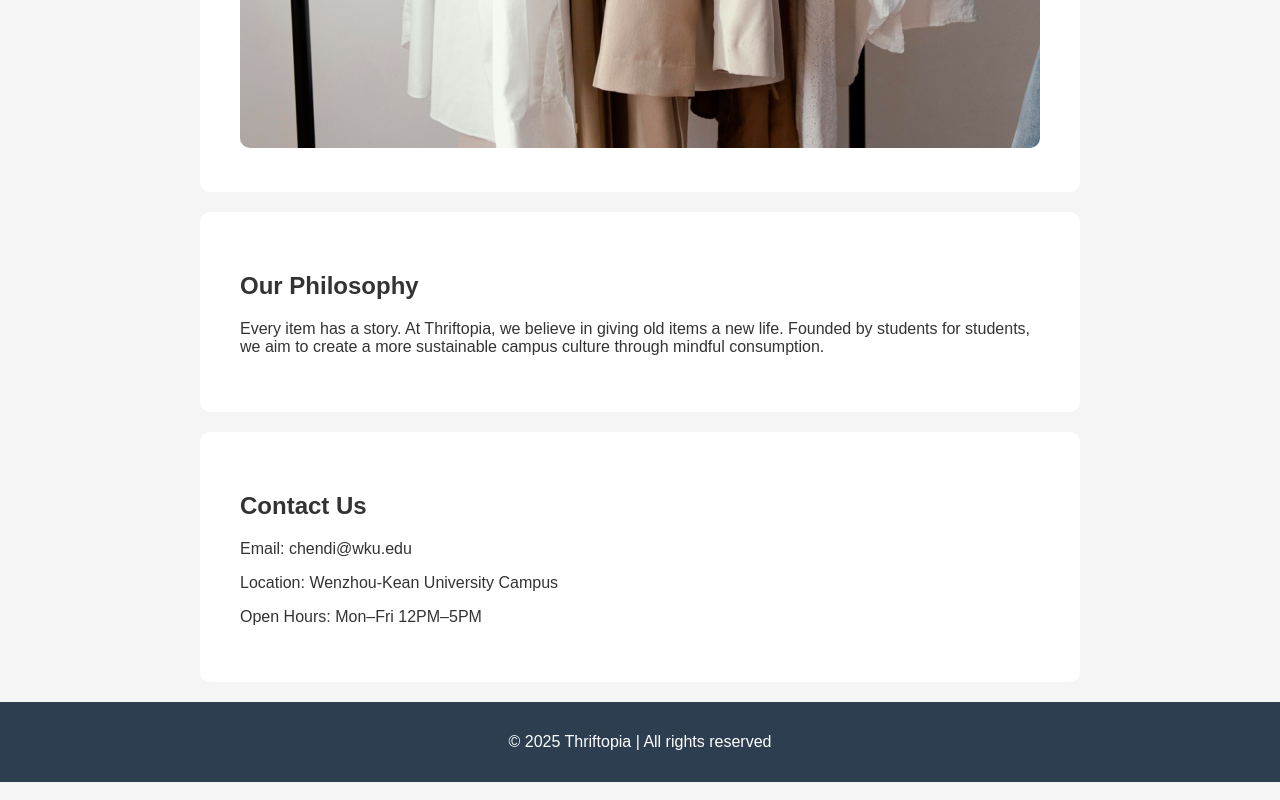
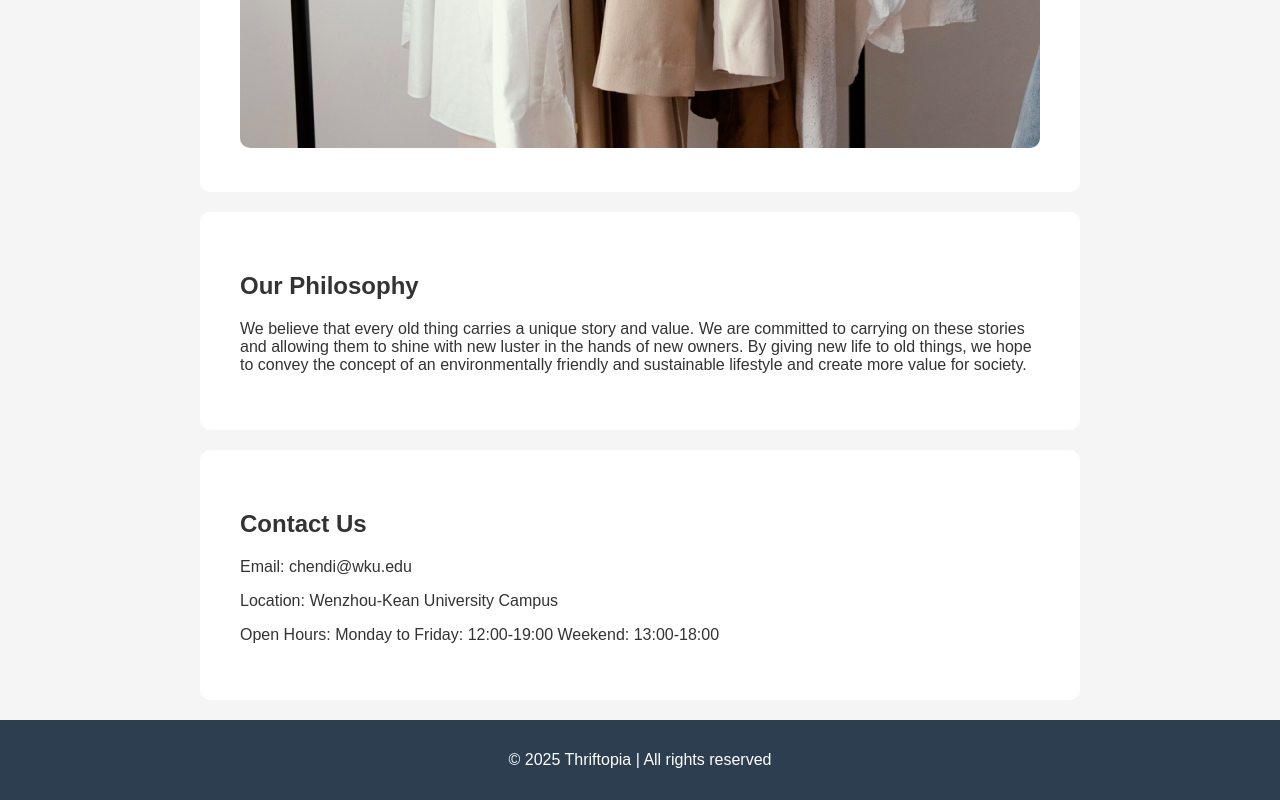
Before and after one commit to Davide1022/Thrifttopia, a plain HTML site: page index.html in a window 1280 px wide. Shown: the part 1771-2571 px from the top of the page. Drawn offline with Linux system fonts and the light colour scheme.

Commit message:
index.html

```diff
--- a/index.html
+++ b/index.html
@@ -88,14 +88,14 @@
 
   <section id="about">
     <h2>Our Philosophy</h2>
-    <p>Every item has a story. At Thriftopia, we believe in giving old items a new life. Founded by students for students, we aim to create a more sustainable campus culture through mindful consumption.</p>
+    <p>We believe that every old thing carries a unique story and value. We are committed to carrying on these stories and allowing them to shine with new luster in the hands of new owners. By giving new life to old things, we hope to convey the concept of an environmentally friendly and sustainable lifestyle and create more value for society.</p>
   </section>
 
   <section id="contact">
     <h2>Contact Us</h2>
     <p>Email: chendi@wku.edu</p>
     <p>Location: Wenzhou-Kean University Campus</p>
-    <p>Open Hours: Mon–Fri 12PM–5PM</p>
+    <p>Open Hours: Monday to Friday: 12:00-19:00 Weekend: 13:00-18:00</p>
   </section>
 
   <footer>
```
